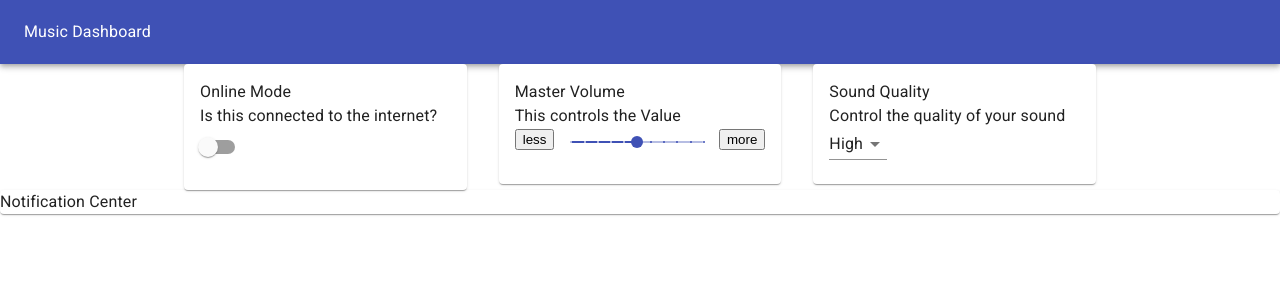
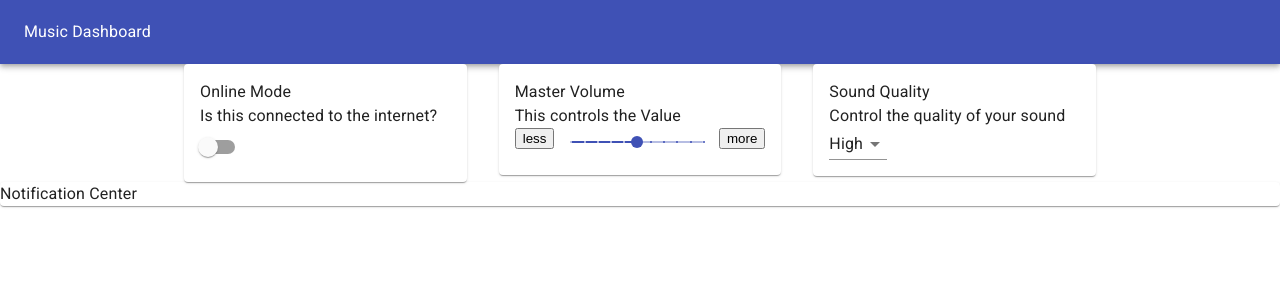
Before and after one commit to pat-white-code/411_wk3_day1_music-app, a React (Create React App) app: page / in a window 1280 px wide. Shown: the top 300 px of the page. Built offline with nearby package versions, Linux system fonts and the light colour scheme.

Commit message:
updates CardActionArea placement

```diff
--- a/src/OnlineToggle.js
+++ b/src/OnlineToggle.js
@@ -16,6 +16,7 @@ class OnlineToggle extends Component {
   render() {
     return (
       <Card>
+        <CardActionArea>
           <CardContent>
             <Typography>
               Online Mode
@@ -30,6 +31,7 @@ class OnlineToggle extends Component {
                 color='primary'
                 name='isOnline' />} />
           </CardContent>
+        </CardActionArea>
       </Card>
     );
   }
--- a/src/SoundQuality.js
+++ b/src/SoundQuality.js
@@ -15,19 +15,19 @@ class SoundQuality extends Component {
   render() {
     return (
       <Card>
+        <CardActionArea>
           <CardContent>
             <Typography>Sound Quality</Typography>
             <Typography>
               Control the quality of your sound
             </Typography>
-          <CardActionArea>
             <Select onChange={this.handleChange} defaultValue={3}>
               <MenuItem value={1}>Low</MenuItem>
               <MenuItem value={2}>Medium</MenuItem>
               <MenuItem value={3}>High</MenuItem>
             </Select>
+          </CardContent>
         </CardActionArea>
-        </CardContent>
       </Card>
     );
   }
--- a/src/VolumeControl.js
+++ b/src/VolumeControl.js
@@ -33,6 +33,7 @@ class VolumeControl extends Component {
     return (
       <div>
         <Card>
+          <CardActionArea>
             <CardContent>
               <Typography>
                 Master Volume
@@ -60,6 +61,7 @@ class VolumeControl extends Component {
                 <Grid item><button onClick={this.handleMore}>more</button></Grid>
               </Grid>
             </CardContent>
+          </CardActionArea>
         </Card>
       </div>
     );
```
Lines whose indentation alone changed are shown as unchanged.
